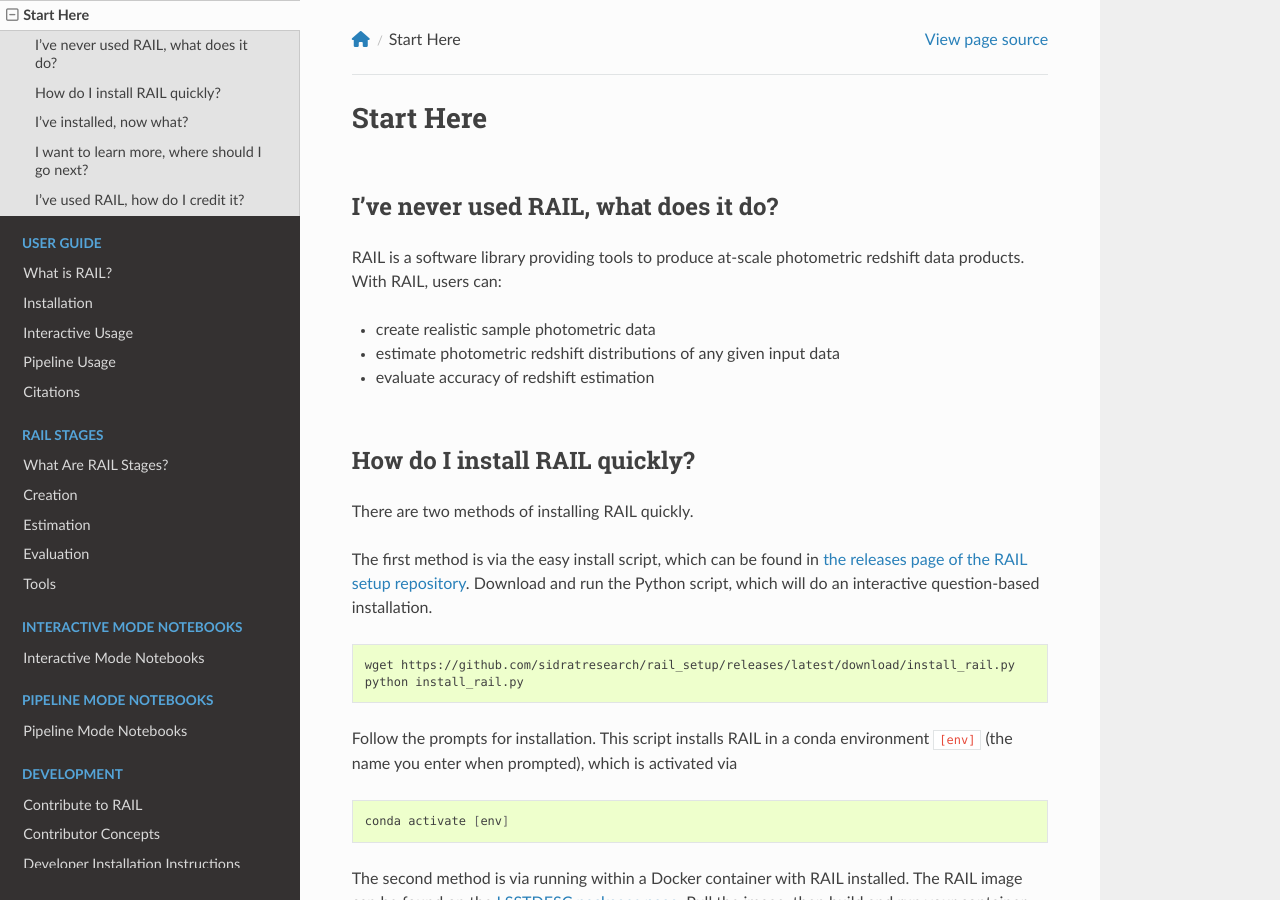
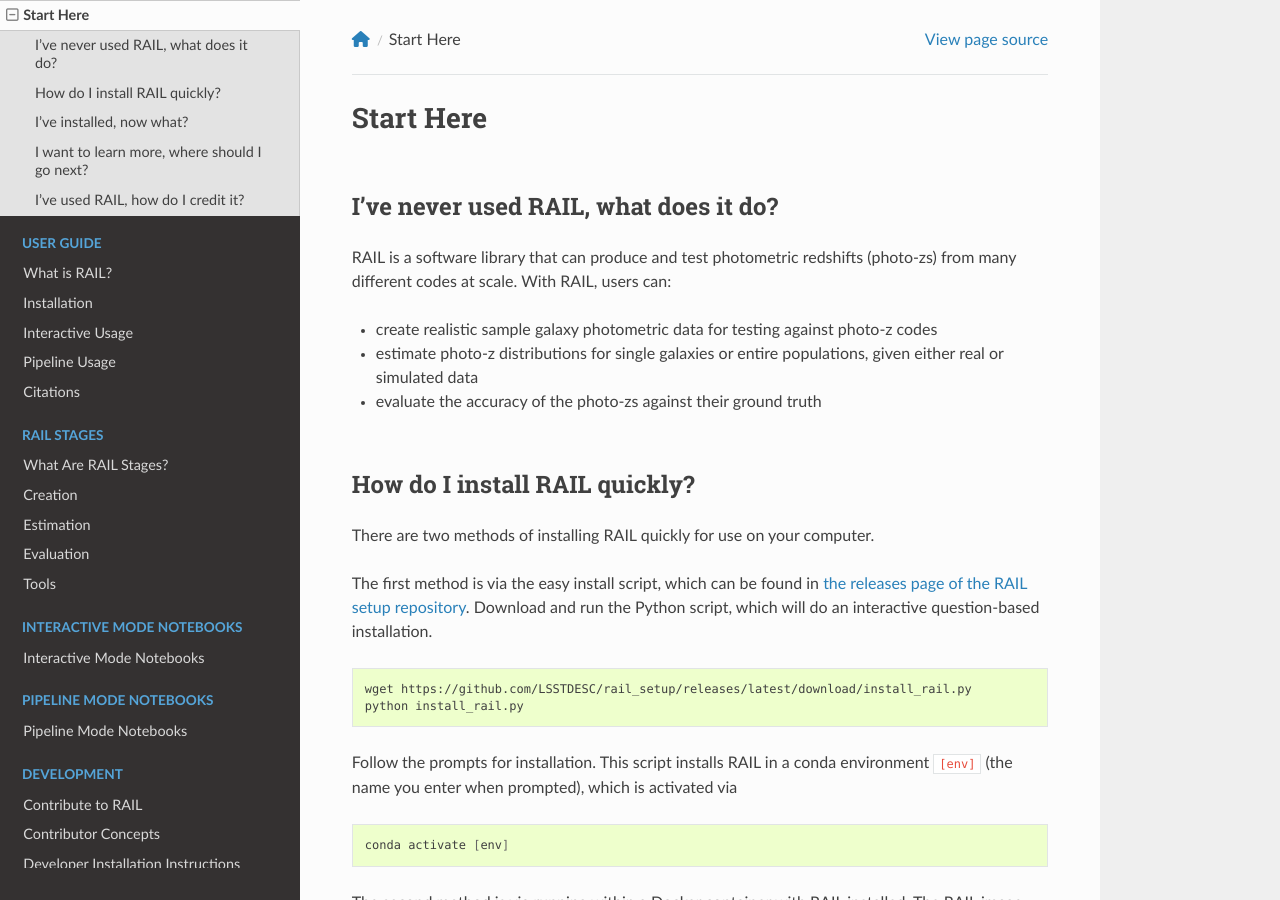
Before and after one commit to LSSTDESC/rail, a Sphinx documentation site: the page built from docs/source/start_here.rst, in a window 1280 px wide and 900 px high. Built offline with Sphinx 7.4.7 and the Read the Docs theme 3.1.0, drawn with Linux system fonts in a browser that asks for light colours; nearby versions of some CDN libraries; pages that are not in the unit, such as notebooks, are missing from menus; the version number could not be read and is left out.

Commit message:
Updated install info

```diff
--- a/docs/source/start_here.rst
+++ b/docs/source/start_here.rst
@@ -8,12 +8,12 @@
 
 .. describe here
 
-RAIL is a software library providing tools to produce at-scale photometric
-redshift data products. With RAIL, users can:
+RAIL is a software library that can produce and test photometric
+redshifts (photo-zs) from many different codes at scale. With RAIL, users can:
 
-* create realistic sample photometric data
-* estimate photometric redshift distributions of any given input data
-* evaluate accuracy of redshift estimation
+* create realistic sample galaxy photometric data for testing against photo-z codes
+* estimate photo-z distributions for single galaxies or entire populations, given either real or simulated data
+* evaluate the accuracy of the photo-zs against their ground truth
 
 ==============================
 How do I install RAIL quickly?
@@ -21,7 +21,7 @@
 
 .. direct to Docker container, point to installation page
 
-There are two methods of installing RAIL quickly.
+There are two methods of installing RAIL quickly for use on your computer.
 
 The first method is via the easy install script, which can be found in `the
 releases page of the RAIL setup repository
@@ -30,7 +30,7 @@
 
 .. code-block:: bash
 
-    wget https://github.com/sidratresearch/rail_setup/releases/latest/download/install_rail.py
+    wget https://github.com/LSSTDESC/rail_setup/releases/latest/download/install_rail.py
     python install_rail.py
 
 Follow the prompts for installation. This script installs RAIL in a conda
```
Also changed, not shown: docs/source/user_guide/installation.rst (+22 -0 lines).
